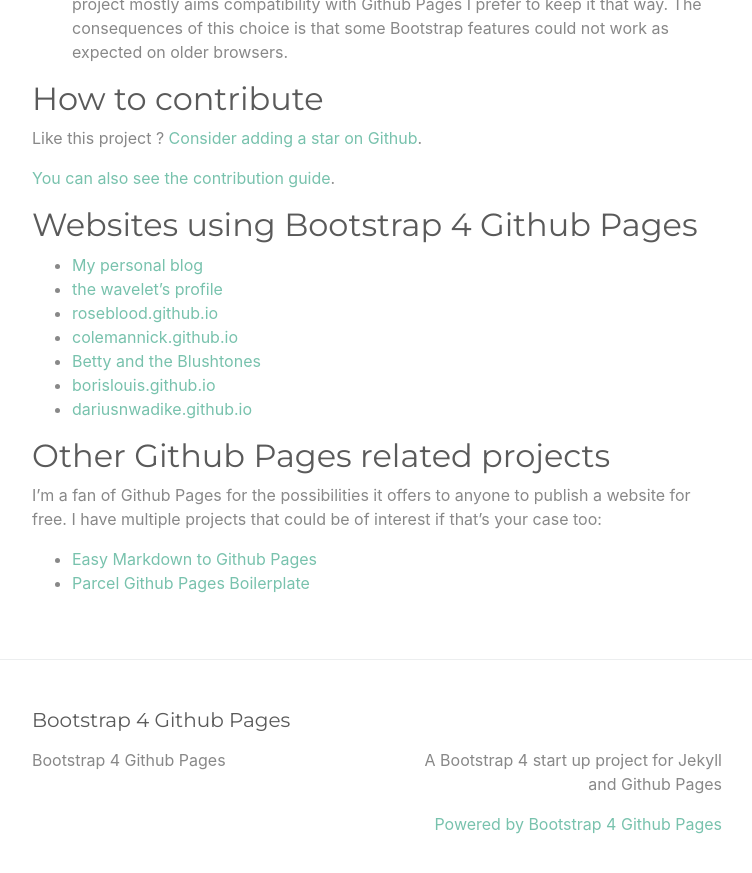
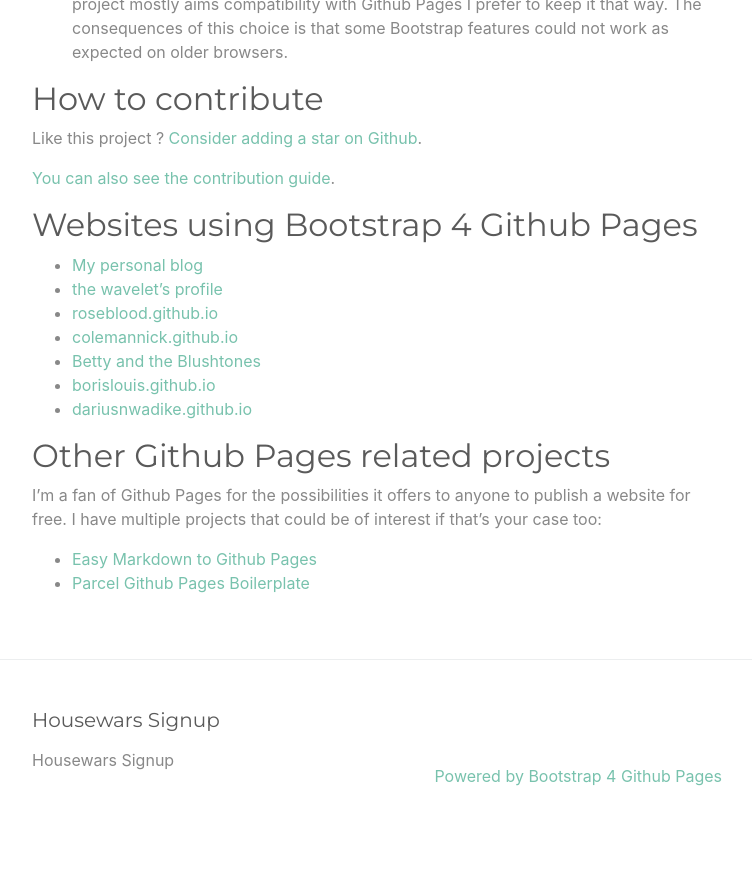
Before and after one commit to csmb-stl/housewars, a Jekyll site: the page built from index.md, in a window 1280 px wide and 900 px high, scrolled down 2416 px. Shown: the top 873 px of the window, without its empty margins (263-1015 px from the left). Built offline with Jekyll 4.4.1, drawn with Linux system fonts in a browser that asks for light colours; after the commit the page ends 3268 px from its top, so only the background shows below that; some of the changed text lies outside the part shown.

Commit message:
Update _config.yml

```diff
--- a/_config.yml
+++ b/_config.yml
@@ -13,16 +13,15 @@
 # you will see them accessed via {{ site.title }}, {{ site.email }}, and so on.
 # You can create any custom variable you would like, and they will be accessible
 # in the templates via {{ site.myvariable }}.
-title: Bootstrap 4 Github Pages
+title: Housewars Signup
 email: ""
-description: >- # this means to ignore newlines until "baseurl:"
-  A Bootstrap 4 start up project for Jekyll and Github Pages
-#baseurl: "" # the subpath of your site, e.g. /blog
+#description: >- # this means to ignore newlines until "baseurl:"
+baseurl: "/signup" # the subpath of your site, e.g. /blog
 #url: "" # the base hostname & protocol for your site, e.g. http://example.com
 #twitter_username: jekyllrb
 #github_username:  jekyll
 
-repository: "nicolas-van/bootstrap-4-github-pages"
+#repository: "nicolas-van/bootstrap-4-github-pages"
 
 # Build settings
 plugins:
```
